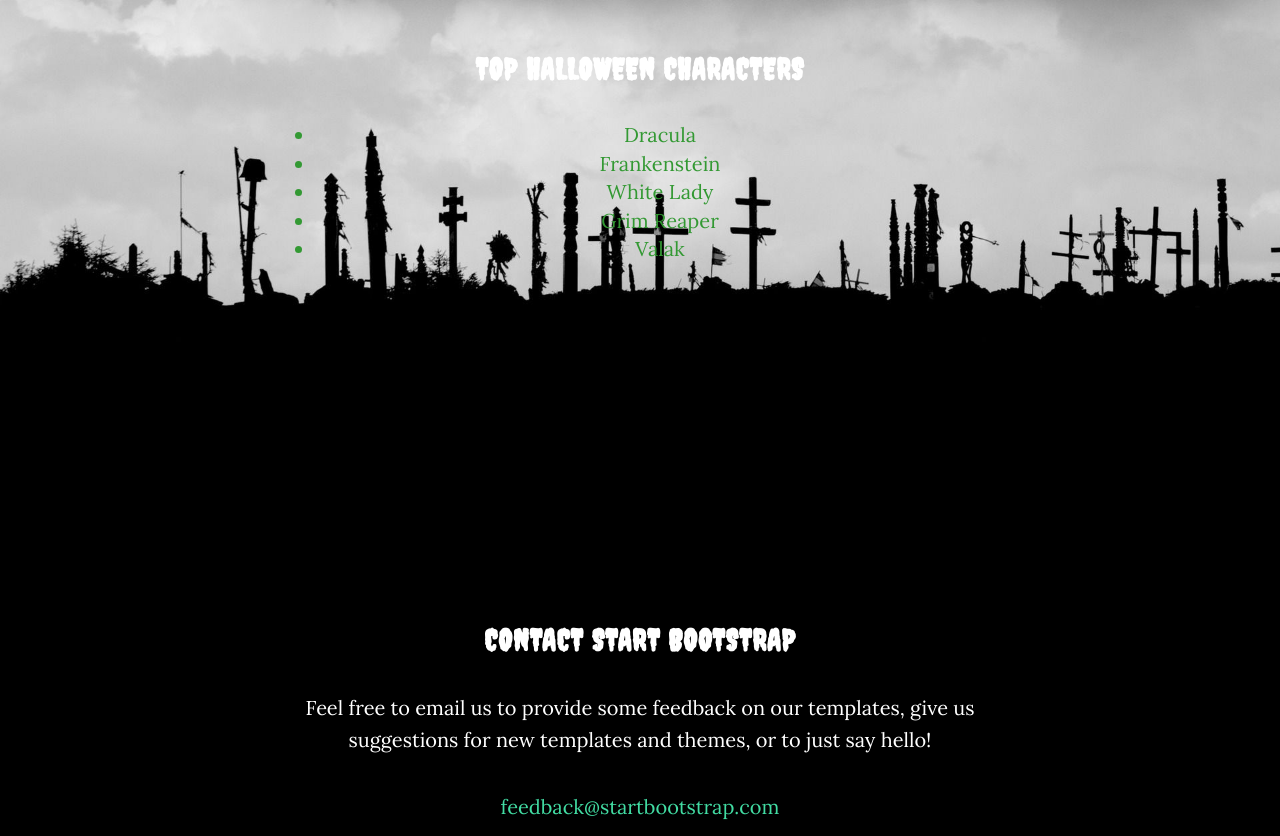
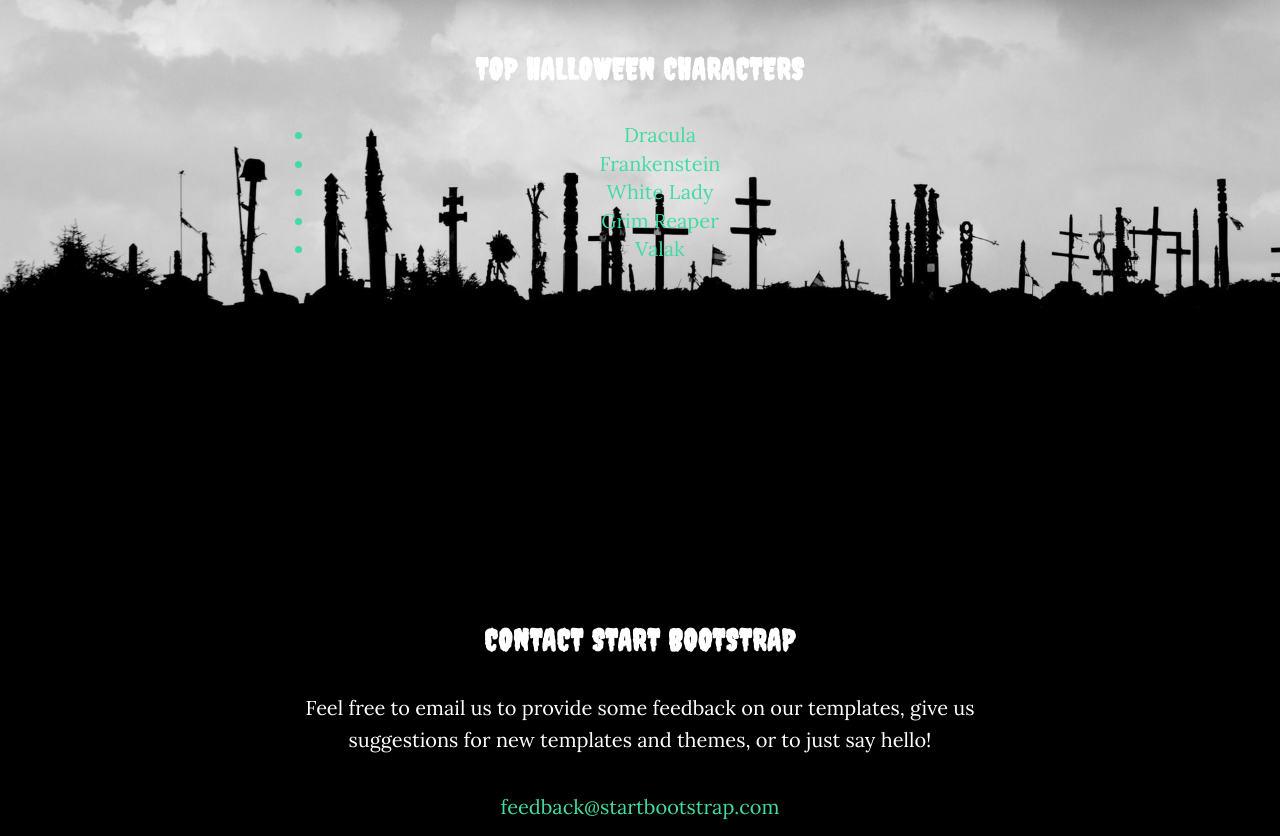
Before and after one commit to ManuelWilfred/halloween.github.io, a website: page index.html in a window 1280 px wide. Shown: the part 1840-2676 px from the top of the page. Drawn offline with nearby package versions, Linux system fonts and the light colour scheme.

Commit message:
Update index.html

```diff
--- a/index.html
+++ b/index.html
@@ -105,11 +105,11 @@
                 <div class="col-lg-8 col-lg-offset-2">
                     <h2>TOP HALLOWEEN CHARACTERS</h2>
                     <ul>
-                        <li style="font-size: 20px; color: #339933;">Dracula</li>
-                        <li style="font-size: 20px; color: #339933;">Frankenstein</li>
-                        <li style="font-size: 20px; color: #339933;">White Lady</li>
-                        <li style="font-size: 20px; color: #339933;">Grim Reaper</li>
-                        <li style="font-size: 20px; color: #339933;">Valak</li>
+                        <li style="font-size: 20px; color: #42DCA3;">Dracula</li>
+                        <li style="font-size: 20px; color: #42DCA3;">Frankenstein</li>
+                        <li style="font-size: 20px; color: #42DCA3;">White Lady</li>
+                        <li style="font-size: 20px; color: #42DCA3;">Grim Reaper</li>
+                        <li style="font-size: 20px; color: #42DCA3;">Valak</li>
                     </ul>
 
                 </div>
```
